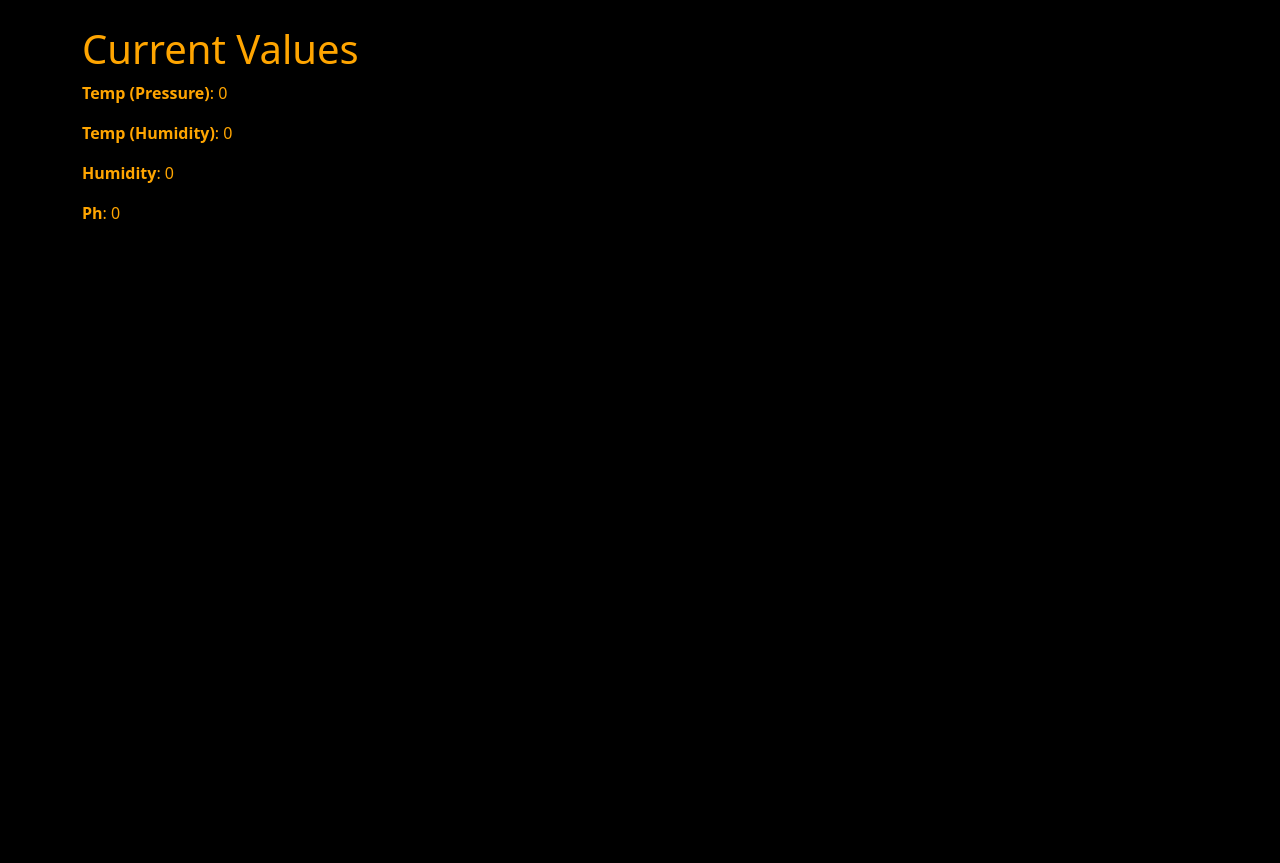
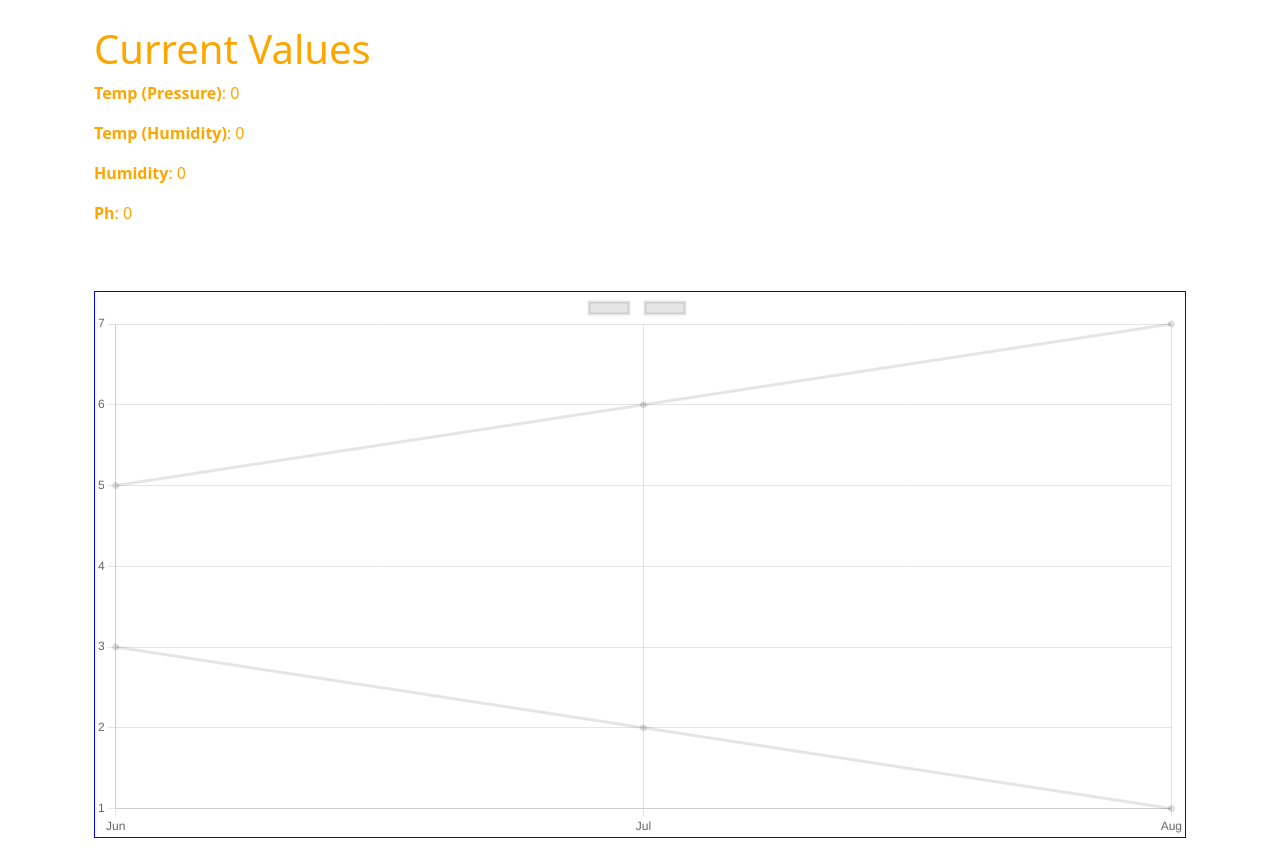
Before and after one commit to afoste53/green_raspi_frontend_v2, a React (Create React App) app in the folder green_raspi_frontend/: page / in a window 1280 px wide. Before the commit the page ends 800 px from the top, so only its background shows below. Built offline with nearby package versions, Linux system fonts and the light colour scheme; no server answers.

Commit message:
add graph component

```diff
--- a/green_raspi_frontend/package.json
+++ b/green_raspi_frontend/package.json
@@ -8,9 +8,11 @@
     "@testing-library/user-event": "^13.5.0",
     "axios": "^0.25.0",
     "bootstrap": "^5.1.3",
+    "chart.js": "^3.7.0",
     "cra-template": "1.1.3",
     "react": "^17.0.2",
     "react-bootstrap": "^2.1.1",
+    "react-chartjs-2": "^4.0.1",
     "react-dom": "^17.0.2",
     "react-scripts": "5.0.0",
     "web-vitals": "^2.1.4"
--- a/green_raspi_frontend/src/App.css
+++ b/green_raspi_frontend/src/App.css
@@ -1,5 +1,5 @@
 Body {
-  background-color: black !important;
+  /* background-color: black !important;  */
   color: orange !important;
 }
 
@@ -10,3 +10,9 @@ Body {
 .table-text {
   color: orange;
 }
+
+.graph-container {
+  min-width: 200px;
+  min-height: 200px;
+  border: 1px solid blue;
+}
--- /dev/null
+++ b/green_raspi_frontend/src/GraphComponent.js
@@ -0,0 +1,48 @@
+/** @format */
+import { Line } from "react-chartjs-2";
+import {
+  Chart as ChartJS,
+  CategoryScale,
+  LinearScale,
+  PointElement,
+  LineElement,
+  Title,
+  Tooltip,
+  Legend,
+} from "chart.js";
+import { Chart } from "react-chartjs-2";
+
+ChartJS.register(
+  CategoryScale,
+  LinearScale,
+  PointElement,
+  LineElement,
+  Title,
+  Tooltip,
+  Legend
+);
+
+export const GraphComponent = ({ x, y, scale = 1 }) => {
+  return (
+    <div className="graph-container">
+      <Line
+        datasetIdKey="id"
+        data={{
+          labels: ["Jun", "Jul", "Aug"],
+          datasets: [
+            {
+              id: 1,
+              label: "",
+              data: [5, 6, 7],
+            },
+            {
+              id: 2,
+              label: "",
+              data: [3, 2, 1],
+            },
+          ],
+        }}
+      />
+    </div>
+  );
+};
--- a/green_raspi_frontend/src/ValuesScreen.js
+++ b/green_raspi_frontend/src/ValuesScreen.js
@@ -1,10 +1,12 @@
 /** @format */
 import { Container } from "react-bootstrap";
+import { GraphComponent } from "./GraphComponent";
 
 export const ValueScreen = ({
   vals: { t_pressure, t_humidity, humidity, ph },
 }) => {
   return (
+    <Container className="d-flex flex-column" id="outer-container">
       <Container className="app-container">
         <h1>Current Values</h1>
         <div>
@@ -22,5 +24,9 @@ export const ValueScreen = ({
           </p>
         </div>
       </Container>
+      <Container className="app-container">
+        <GraphComponent x={2} y={2} />
+      </Container>
+    </Container>
   );
 };
```
Also changed, not shown: 1 other file (tests, documents, lock files or other folders). Lines whose indentation alone changed are shown as unchanged.
